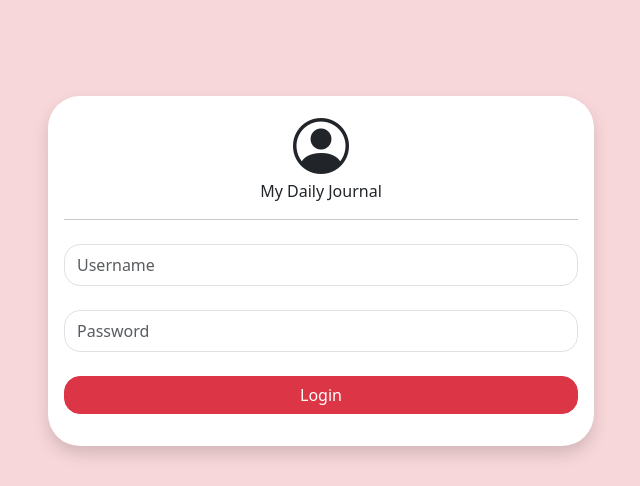
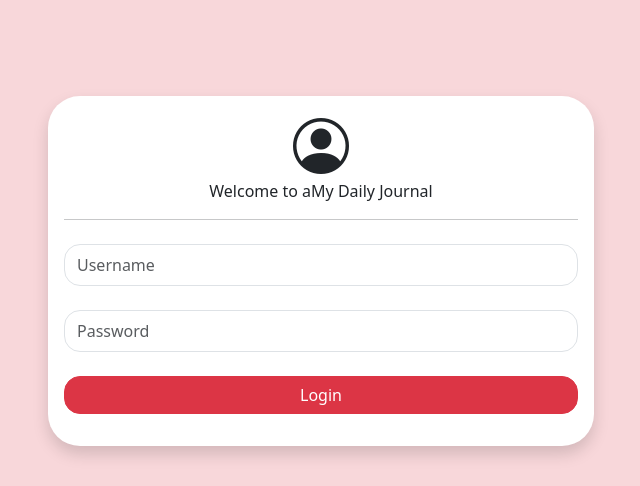
Before and after one commit to kartyax/dailyjournal, a PHP site: page /login.php in a window 1280 px wide. Shown: the top 486 px of the page, without its empty margins (319-959 px from the left). Run offline with PHP 8.4, Linux system fonts and the light colour scheme.

Commit message:
ubah login form

```diff
--- a/login.php
+++ b/login.php
@@ -35,7 +35,7 @@ if (isset($_SESSION['username'])) {
               <div class="text-center mb-3">
                 <div class="text-center mb-3">
                   <i class="bi bi-person-circle h1 display-4"></i>
-                  <p>My Daily Journal</p>
+                  <p>Welcome to aMy Daily Journal</p>
                   <hr />
                 </div>
                 <form action="" method="POST" id="loginForm">
```
